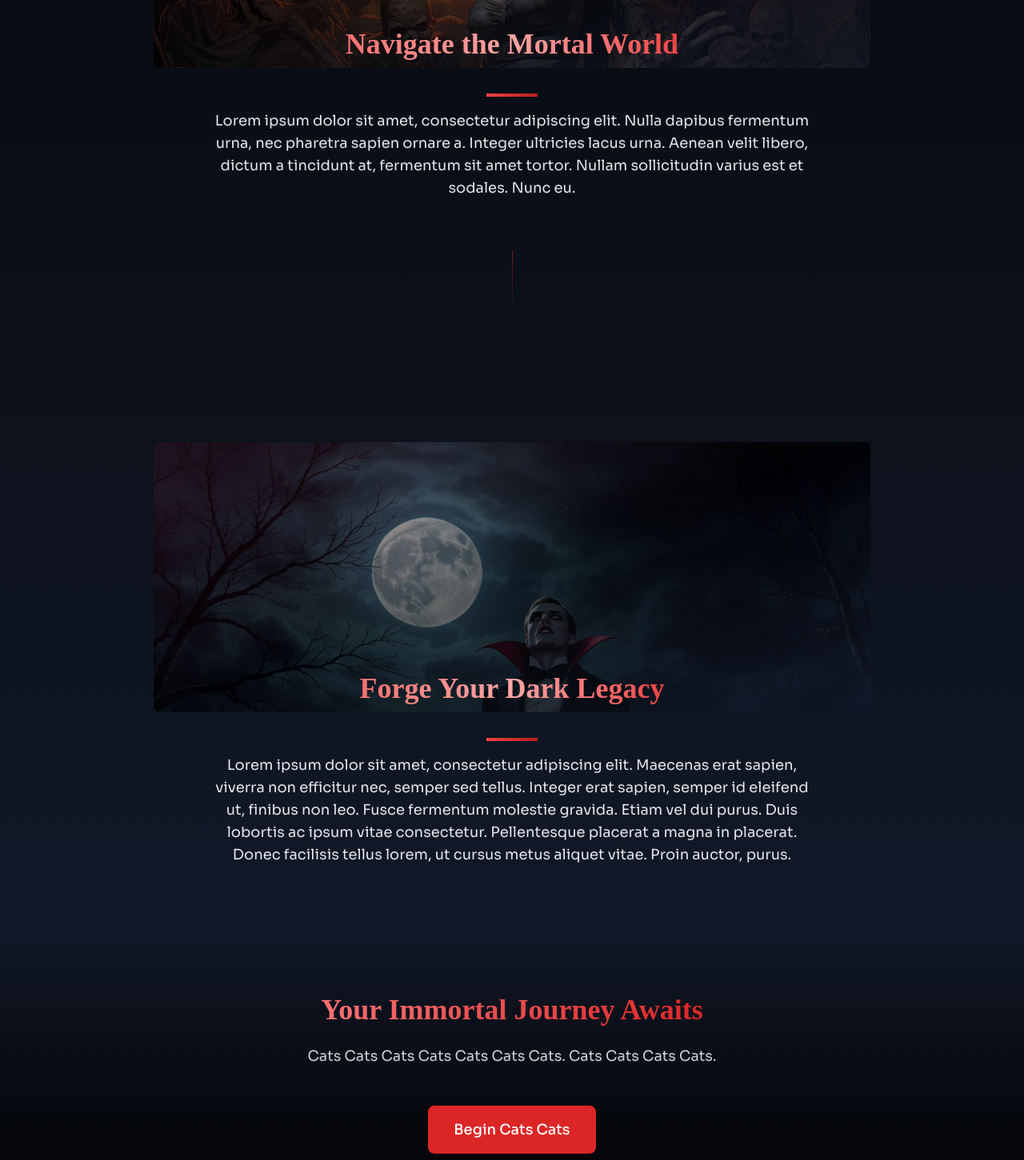
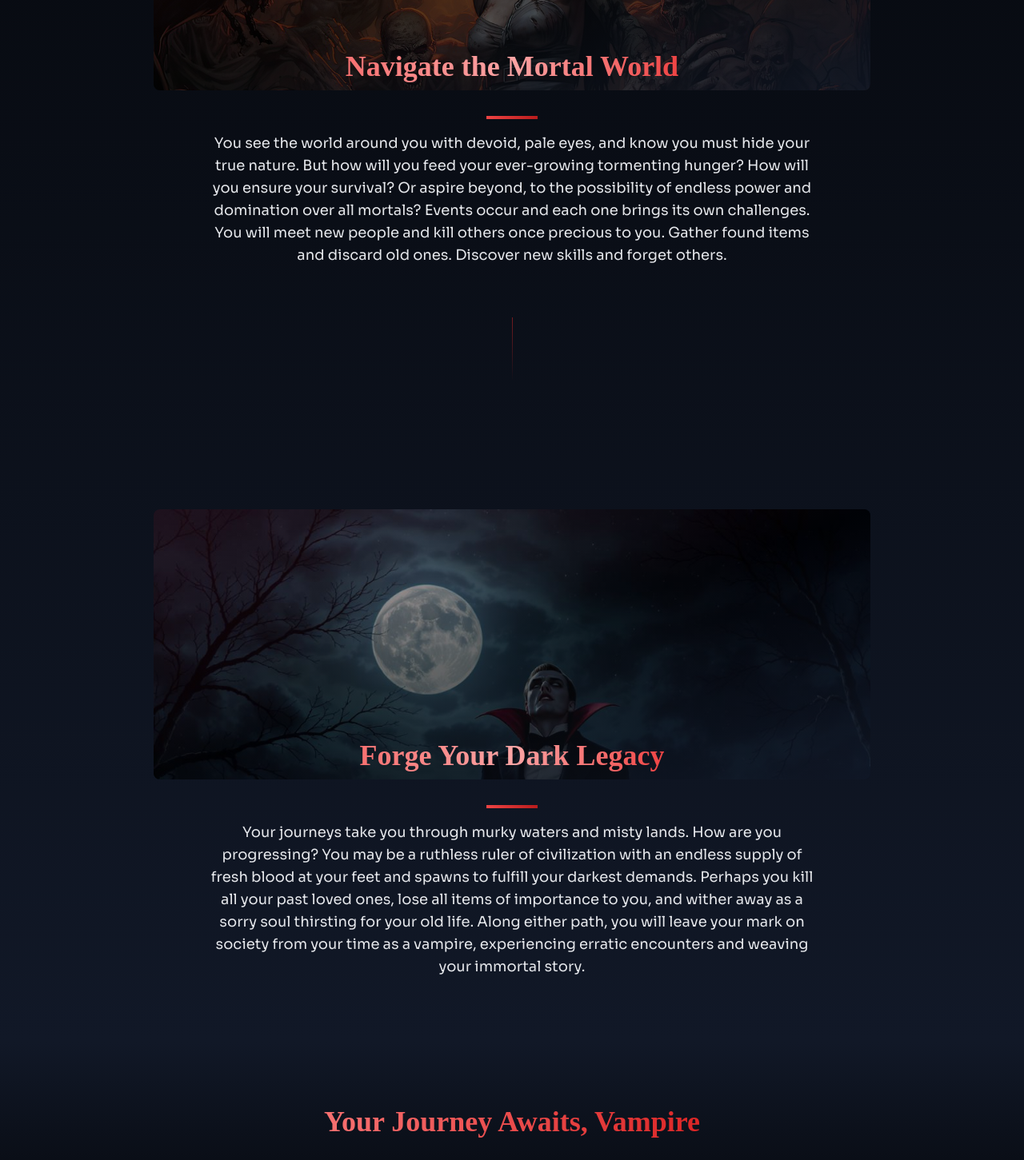
Before and after one commit to kellyjellykitten/vampire-game, a React (Vite) app: page / in a window 1280 px wide. Shown: the part 2040-3491 px from the top of the page at 80% size. Built offline with nearby package versions, Linux system fonts and the light colour scheme; a web font is replaced by a local one.

Commit message:
text content for homepage complete

```diff
--- a/src/pages/HomePage.jsx
+++ b/src/pages/HomePage.jsx
@@ -6,19 +6,19 @@ const HomePage = () => {
         {
             id: 'chracter-creation',
             title: 'Craft Your Immortal Identity',
-            description: 'Lorem ipsum dolor sit amet, consectetur adipiscing elit. Curabitur sed ultricies lorem, at ornare metus. Integer imperdiet libero id risus gravida, ac auctor massa viverra. Curabitur non leo non dolor molestie luctus. Vestibulum tristique feugiat vestibulum. Nunc pellentesque, nunc id sollicitudin ornare, nibh nulla auctor dolor, eget cursus nisl lectus.',
+            description: 'You begin as a mortal, living a life you’ve created for yourself. You have possessions, be they valuable items or useful assets. You have skills that demonstrate your capabilities and characteristics. You have people around you that you’ve formed some sort of relationship with, whether friend or foe. And in an instance, everything changes as immortality claims you. By the imparting of another immortal, you are a vampire now – and you must survive as one.',
             backgroundImage: '/src/assets/images/character-creation-bg.png'
         },
         {
             id: 'survival-mechanics',
             title: 'Navigate the Mortal World',
-            description: 'Lorem ipsum dolor sit amet, consectetur adipiscing elit. Nulla dapibus fermentum urna, nec pharetra sapien ornare a. Integer ultricies lacus urna. Aenean velit libero, dictum a tincidunt at, fermentum sit amet tortor. Nullam sollicitudin varius est et sodales. Nunc eu.',
+            description: 'You see the world around you with devoid, pale eyes, and know you must hide your true nature. But how will you feed your ever-growing tormenting hunger? How will you ensure your survival? Or aspire beyond, to the possibility of endless power and domination over all mortals? Events occur and each one brings its own challenges. You will meet new people and kill others once precious to you. Gather found items and discard old ones. Discover new skills and forget others. ',
             backgroundImage: '/src/assets/images/survival-mechanics-bg.png'
         },
         {
             id: 'story-branches',
             title: 'Forge Your Dark Legacy',
-            description: 'Lorem ipsum dolor sit amet, consectetur adipiscing elit. Maecenas erat sapien, viverra non efficitur nec, semper sed tellus. Integer erat sapien, semper id eleifend ut, finibus non leo. Fusce fermentum molestie gravida. Etiam vel dui purus. Duis lobortis ac ipsum vitae consectetur. Pellentesque placerat a magna in placerat. Donec facilisis tellus lorem, ut cursus metus aliquet vitae. Proin auctor, purus.',
+            description: 'Your journeys take you through murky waters and misty lands. How are you progressing? You may be a ruthless ruler of civilization with an endless supply of fresh blood at your feet and spawns to fulfill your darkest demands. Perhaps you kill all your past loved ones, lose all items of importance to you, and wither away as a sorry soul thirsting for your old life. Along either path, you will leave your mark on society from your time as a vampire, experiencing erratic encounters and weaving your immortal story.',
             backgroundImage: '/src/assets/images/story-branches-bg.png'
         }
     ];
@@ -70,18 +70,16 @@ const HomePage = () => {
                 <div className="max-w-4xl mx-auto text-center px-6">
                     <h2 className="font-trade-winds text-3xl md:text-4xl font-bold text-white mb-6">
                         <span className="bg-gradient-to-r from-red-400 to-red-600 bg-clip-text text-transparent">
-                            Your Immortal Journey Awaits
+                            Your Journey Awaits, Vampire
                         </span>
                     </h2>
                     <p className="text-lg text-gray-300 mb-12 max-w-2xl mx-auto">
-                        Cats Cats Cats Cats Cats Cats Cats.
-                        Cats Cats Cats Cats.
+                        What kind of vampire are you destined to become?/Unleash your destiny.
                     </p>
                     <div className="flex flex-col gap-6 justify-center items-center">
-                        <NavLink to="/create" className="bg-red-600 hover:bg-red-700 text-white px-8 py-4 rounded-lg text-lg font-medium transition-colors duration-300 min-w-[200px]">
-                            Begin Cats Cats
+                        <NavLink to="/create" className="bg-red-700 hover:bg-red-800 text-white px-8 py-4 rounded-lg text-lg font-medium transition-colors duration-300 min-w-[200px]">
+                            Create Your Vampire
                         </NavLink>
-
                     </div>
                 </div>
             </div>
```
Also changed, not shown: 1 other file (tests, documents, lock files or other folders).
